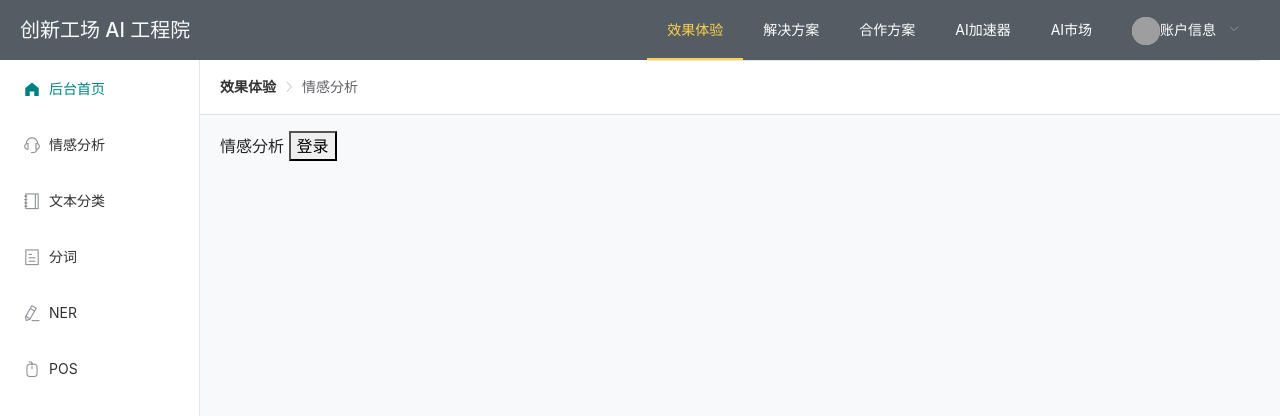
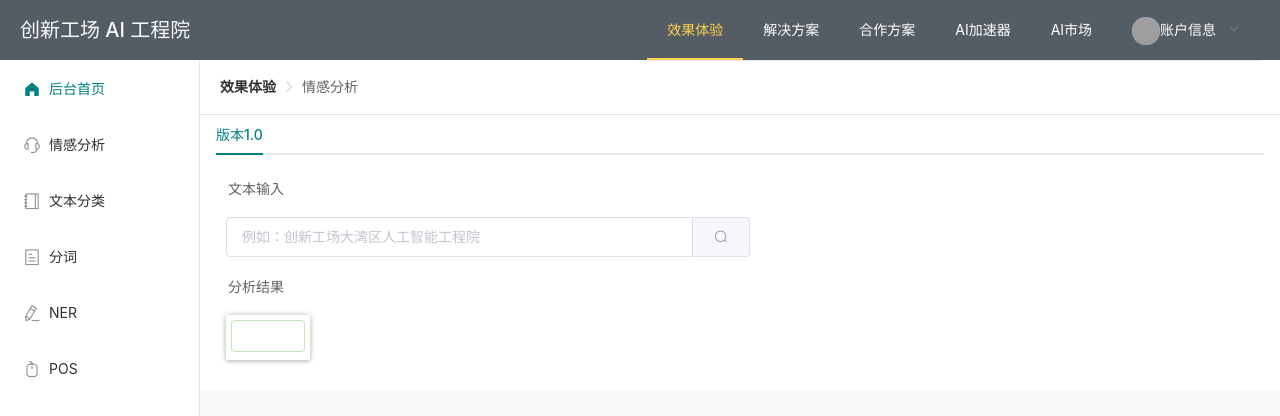
Before and after one commit to FDT-ERIC/vue-fenci, a Vue app: page /#/exp/txtSentiAna in a window 1280 px wide. Shown: the top 416 px of the page. Built offline with nearby package versions, Linux system fonts and the light colour scheme; grey boxes are pictures that could not be loaded.

Commit message:
添加少许样式

```diff
--- a/src/views/exp/txtCla.vue
+++ b/src/views/exp/txtCla.vue
@@ -1,7 +1,7 @@
 <template>
   <div>
     文本分类
-    <button @click="abc">登录</button>
+    <!-- <button @click="abc">登录</button> -->
     <div>{{ info }}</div>
   </div>
 </template>
--- a/src/views/exp/txtNer.vue
+++ b/src/views/exp/txtNer.vue
@@ -1,7 +1,7 @@
 <template>
   <div>
     NER
-    <button @click="abc">登录</button>
+    <!-- <button @click="abc">登录</button> -->
     <div>{{ info }}</div>
   </div>
 </template>
--- a/src/views/exp/txtPar.vue
+++ b/src/views/exp/txtPar.vue
@@ -1,7 +1,7 @@
 <template>
   <div>
     分词
-    <button @click="abc">登录</button>
+    <!-- <button @click="abc">登录</button> -->
     <div>{{ info }}</div>
   </div>
 </template>
--- a/src/views/exp/txtPos.vue
+++ b/src/views/exp/txtPos.vue
@@ -1,7 +1,7 @@
 <template>
     <div>
         POS
-        <button @click="abc">登录</button>
+        <!-- <button @click="abc">登录</button> -->
         <div>{{ info }}</div>
     </div>
 </template>
--- a/src/views/exp/txtSentiAna.vue
+++ b/src/views/exp/txtSentiAna.vue
@@ -1,34 +1,96 @@
 <template>
-    <div>
-        情感分析
-        <button @click="abc">登录</button>
-        <div>{{ info }}</div>
-    </div>
+  <div
+    class="bg-white px-3 txt_senti"
+    style="margin:-20px; margin-top:-1rem; margin-bottom:0 !important;"
+  >
+    <el-tabs v-model="tabIndex" @tab-click="handleClick">
+      <el-tab-pane label="版本1.0">
+        <el-form ref="form" label-width="80px">
+          <el-form-item label="文本输入"></el-form-item>
+          <el-input
+            v-model="form.input"
+            class="w-50"
+            style="margin-left:10px"
+            placeholder="例如：创新工场大湾区人工智能工程院"
+          >
+            <el-button  @click="abc" slot="append" icon="el-icon-search"></el-button>
+          </el-input>
+          <el-form-item label="分析结果"></el-form-item>
+          <!-- <div
+            style="box-shadow: 0 2px 4px rgba(0, 0, 0, .12), 0 0 6px rgba(0, 0, 0, .24); height:100px; width:20%; margin: 0 0 30px 10px; padding:5px"
+          >
+            <el-col :span="12">
+              <div style="height:80px; display:flex; justify-content:center; align-items:center;">积极</div>
+            </el-col>
+            <el-col :span="12">
+              <div class="contain" style="display:flex; justify-content:center; align-items:center; padding:10px 10ox 0 0">
+                <img src="../../assets/positive.png"/>
+              </div>
+            </el-col>
+          </div>-->
+
+          <div
+            style="box-shadow: 0 2px 4px rgba(0, 0, 0, .12), 0 0 6px rgba(0, 0, 0, .24); height:45px; width:8%; margin: 0 0 30px 10px; padding:5px"
+          >
+            <div style="text-align:center">
+              <el-tag type="success" effect="plain" style="display:block;margin:0 auto">
+                {{this.info}}
+                <!-- <i class="el-icon-check">加上一个勾</i> -->
+              </el-tag>
+            </div>
+          </div>
+
+          <!-- <el-form-item label="多层分类">
+            <el-cascader v-model="form.category" :options="options"></el-cascader>
+          </el-form-item>-->
+          <!-- <el-input v-model="form.output" type="textarea" autosize placeholder="输出结果">结果输出</el-input> -->
+        </el-form>
+      </el-tab-pane>
+      <!-- <el-tab-pane label="version2.0">Version 2.0</el-tab-pane> -->
+    </el-tabs>
+    <!-- <button @click="abc">登录</button> -->
+    <!-- <div>{{ info }}</div> -->
+  </div>
 </template>
 
 <script>
-import qs from 'qs'
+import qs from "qs";
 export default {
   data() {
     return {
-      info: null
+      info: null,
+      tabIndex: 0,
+      form: {
+        input: "", // 标题
+        category: [], // 多层分类
+        output: ""
+      }
     };
   },
   methods: {
     abc() {
-      this.$axios.post("/base/sentiment_analysis", qs.stringify(
-        {text: "创新工场，大湾区人工智能工程院"}
-      ),
-
-      )
-      .then(res => {
+      this.$axios
+        .post(
+          "/base/sentiment_analysis",
+          qs.stringify({ text: this.form.input }),
+          console.log(this.form.input)
+        )
+        .then(res => {
           this.info = res.data;
-      })
+        });
+    },
+    handelClick(tab, event) {
+      console.log(tab.index);
     }
   }
 };
 </script>
 
 <style>
-
+.txt_senti .el-form-item {
+  margin-bottom: 0px;
+}
+.txt_senti .el-input {
+  margin-bottom: 10px;
+}
 </style>
--- a/src/views/layout.vue
+++ b/src/views/layout.vue
@@ -200,9 +200,4 @@
 </script>
 
 <style>
-#box_relative {
-  position: absolute;
-  left: 30px;
-  top: 20px;
-}
 </style>
--- a/vue.config.js
+++ b/vue.config.js
@@ -1,6 +1,6 @@
 module.exports = {
   lintOnSave: false,
-
+  publicPath : "./",
   devServer: {
     open: true,
     host: 'localhost',
```
Also changed, not shown: src/assets/negative.png (added), src/assets/positive.png (added).
